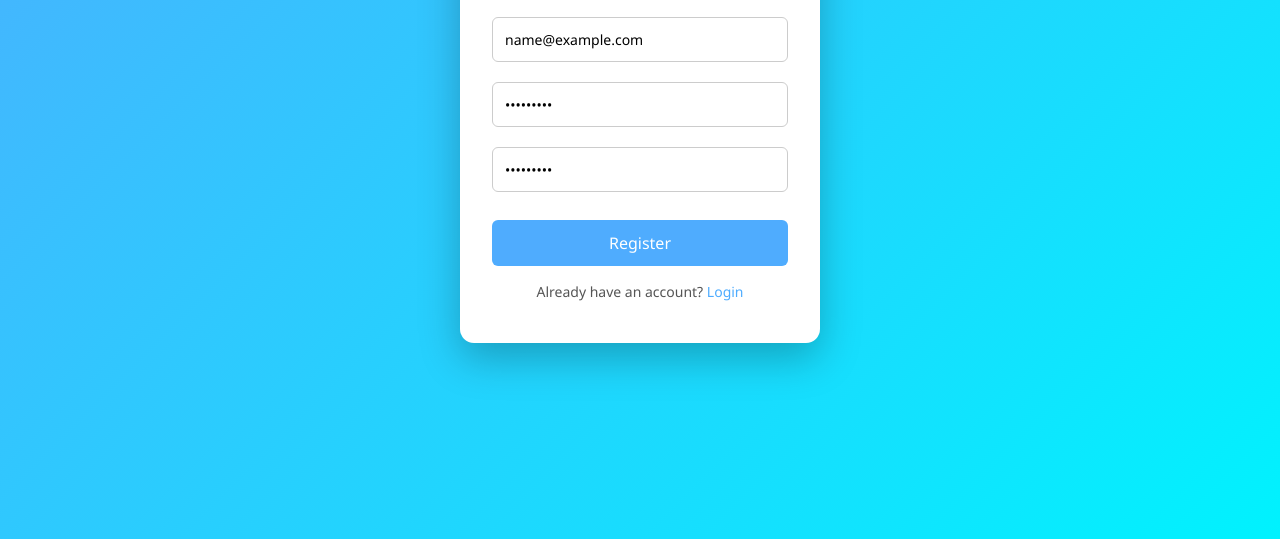
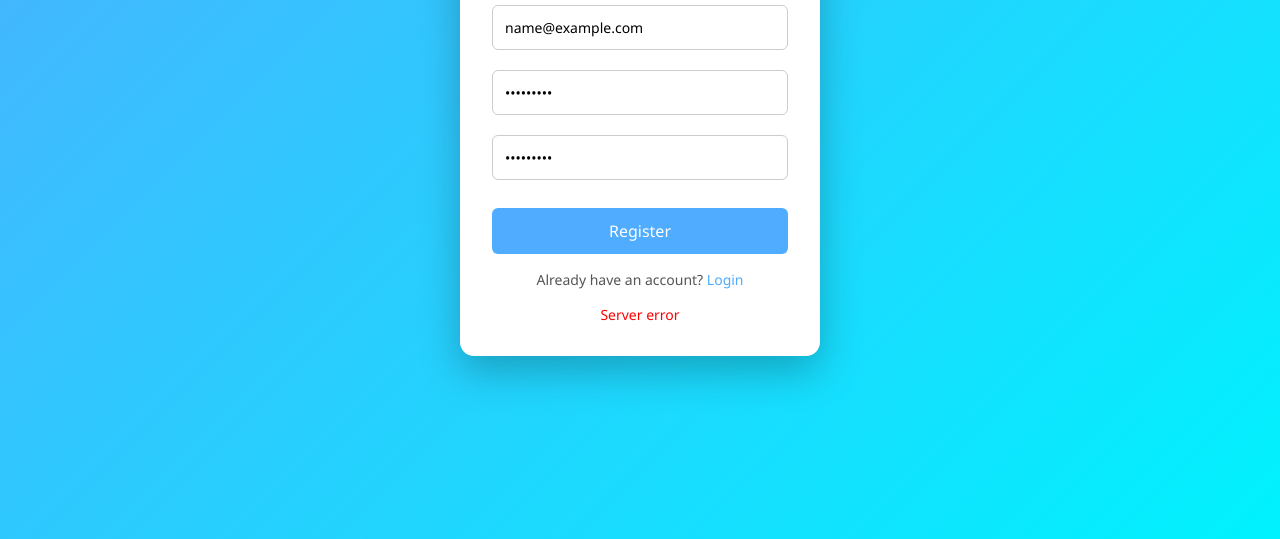
Before and after one commit to ghate-akanksha/Mern_project-Mind_Wellness, a plain HTML site: page frontend/register.html in a window 1280 px wide. Both pictures are taken after typing "Sample", "name@example.com", "Sample123", "Sample123" into the empty fields and a click on the button "Register". Shown: the part 341-880 px from the top of the page. Drawn offline with Linux system fonts and the light colour scheme; no server answers.

Commit message:
register   js file updated

```diff
--- a/frontend/register.html
+++ b/frontend/register.html
@@ -8,7 +8,6 @@
 </head>
 <body>
 
-<!-- ================= NAVBAR ================= -->
 <header class="navbar">
     <div class="nav-container">
         <div class="logo">Mind Wellness</div>
@@ -16,36 +15,33 @@
             <a href="home.html">Home</a>
             <a href="about.html">About</a>
             <a href="blog.html">Blog</a>
-            <!-- <a href="selfAssessment.html" class="assessment-btn">Self Assessment</a> -->
-            <!-- <a href="appointment.html">Appointment</a> -->
             <a href="login.html" class="login-btn">Login</a>
         </nav>
     </div>
 </header>
 
-<!-- ================= FORM WRAPPER ================= -->
 <main class="form-wrapper">
     <div class="container">
         <h2>Register</h2>
 
+        <!-- ✅ ONLY this form (no onsubmit, no onclick) -->
         <form id="registerForm">
-            <!-- ✅ FIXED ID -->
             <input type="text" id="fullName" placeholder="Full Name" required>
-
             <input type="email" id="email" placeholder="Email" required>
-
             <input type="password" id="password" placeholder="Password" required>
-
             <input type="password" id="confirmPassword" placeholder="Confirm Password" required>
 
             <button type="submit">Register</button>
             <p>Already have an account? <a href="login.html">Login</a></p>
         </form>
 
-        <p id="message"></p>
+        <!-- ✅ FIX: use 'error' id (matches JS) -->
+        <p id="error" style="color:red;"></p>
     </div>
 </main>
 
+<!-- ✅ ONLY ONE script -->
 <script src="register.js"></script>
+
 </body>
 </html>
--- a/frontend/register.js
+++ b/frontend/register.js
@@ -40,15 +40,37 @@
 // });
 
 
+document.addEventListener("DOMContentLoaded", () => {
+
   const form = document.getElementById("registerForm");
 
-form.addEventListener("submit", async (e) => {
+  form.addEventListener("submit", async function (e) {
     e.preventDefault();
 
-  const fullName = document.getElementById("fullName").value;
-  const email = document.getElementById("email").value;
-  const password = document.getElementById("password").value;
-  const confirmPassword = document.getElementById("confirmPassword").value;
+    const fullName = document.getElementById("fullName").value.trim();
+    const email = document.getElementById("email").value.trim();
+    const password = document.getElementById("password").value.trim();
+    const confirmPassword = document.getElementById("confirmPassword").value.trim();
+    const error = document.getElementById("error");
+
+    console.log("SENDING 👉", { fullName, email, password, confirmPassword });
+
+    error.innerText = "";
+
+    if (!fullName || !email || !password || !confirmPassword) {
+      error.innerText = "All fields are required";
+      return;
+    }
+
+    if (password !== confirmPassword) {
+      error.innerText = "Passwords do not match";
+      return;
+    }
+
+    if (password.length < 6) {
+      error.innerText = "Password must be at least 6 characters";
+      return;
+    }
 
     try {
       const res = await fetch("http://localhost:5000/api/auth/register", {
@@ -65,17 +87,21 @@ form.addEventListener("submit", async (e) => {
       });
 
       const data = await res.json();
+      console.log("RESPONSE 👉", data);
 
       if (!res.ok) {
-      document.getElementById("error").innerText = data.message;
+        error.innerText = data.message || "Registration failed";
         return;
       }
 
-    alert("Registration successful!");
+      alert("Registration successful ✅");
       window.location.href = "login.html";
 
-  } catch (error) {
-    console.error(error);
-    document.getElementById("error").innerText = "Server error";
+    } catch (err) {
+      console.error(err);
+      error.innerText = "Server error";
     }
+
   });
+
+});
```
Lines whose indentation alone changed are shown as unchanged.
